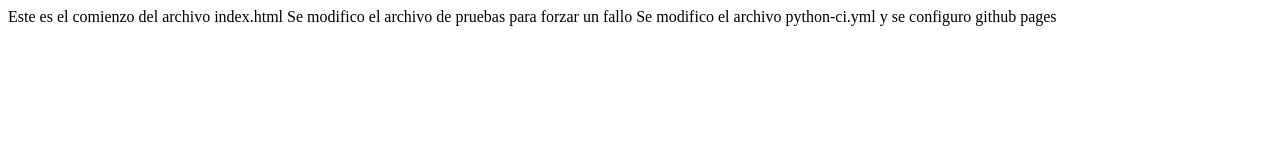
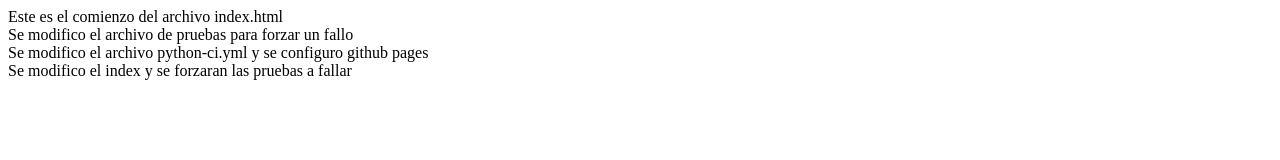
Before and after one commit to ErickkkV/act3-Implementacion-CI, a plain HTML site: page index.html in a window 1280 px wide. Drawn offline with Linux system fonts and the light colour scheme.

Commit message:
Se modifico el index y se forzar un fallo en las pruebas

```diff
--- a/index.html
+++ b/index.html
@@ -6,8 +6,9 @@
     <title>Document</title>
 </head>
 <body>
-    Este es el comienzo del archivo index.html
-    Se modifico el archivo de pruebas para forzar un fallo
-    Se modifico el archivo python-ci.yml y se configuro github pages
+    Este es el comienzo del archivo index.html <br>
+    Se modifico el archivo de pruebas para forzar un fallo <br>
+    Se modifico el archivo python-ci.yml y se configuro github pages <br>
+    Se modifico el index y se forzaran las pruebas a fallar
 </body>
 </html>
```
Also changed, not shown: 1 other file.
